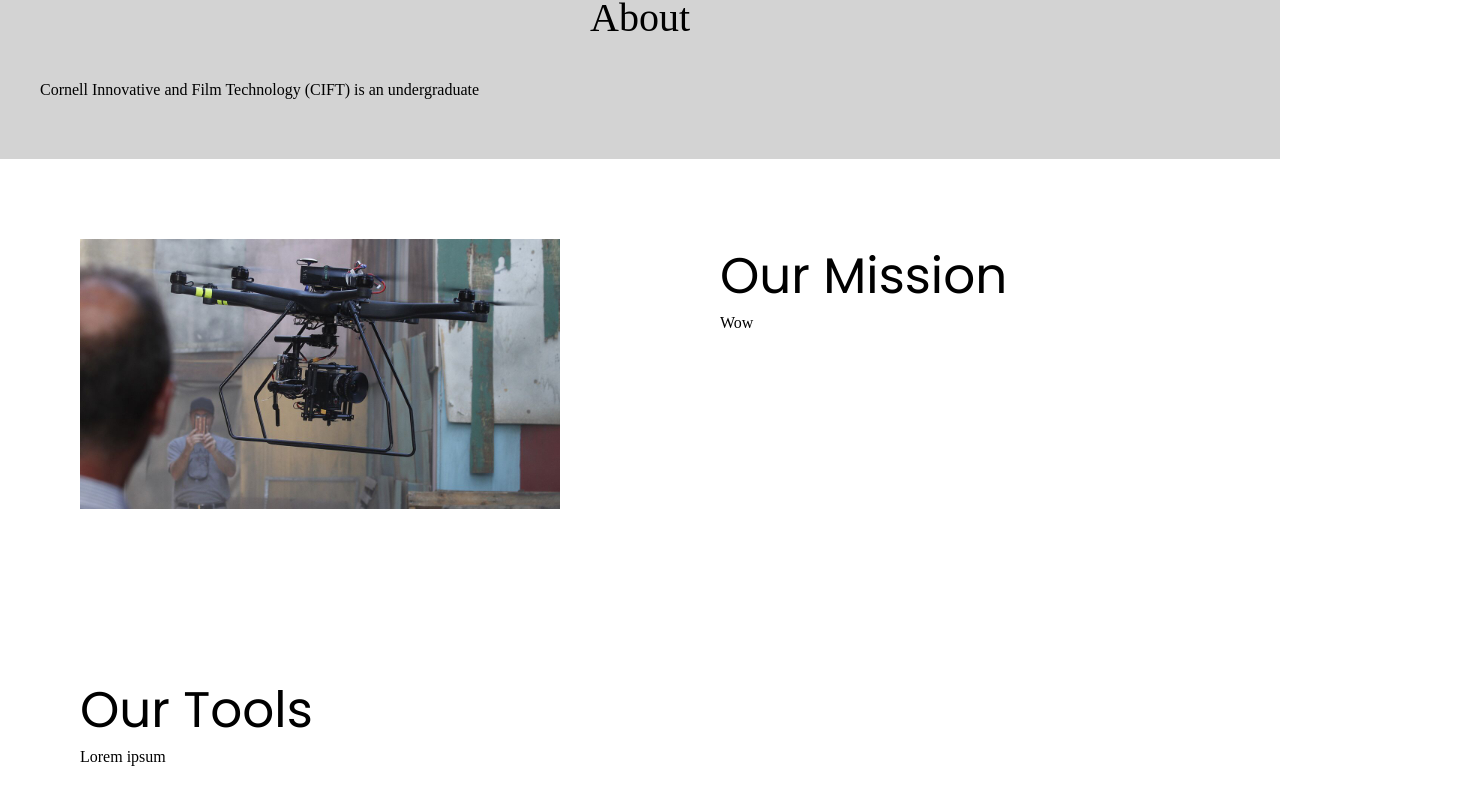
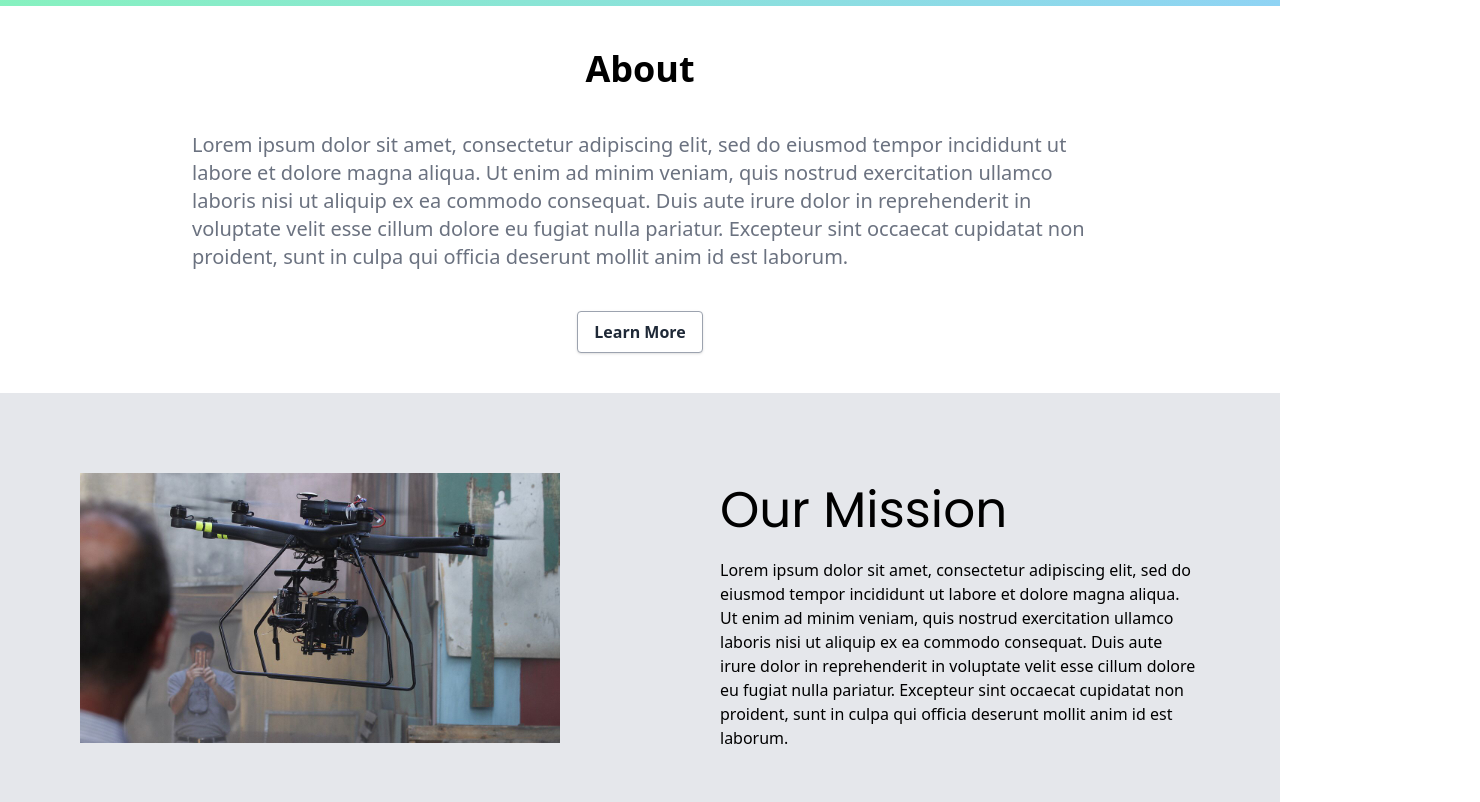
Before and after one commit to Cornell-IFT/ClubWebsite, a React (Create React App) app: page / in a window 1280 px wide. Shown: the part 638-1440 px from the top of the page, 1480 px wide, since content can reach past the window. Built offline with nearby package versions, Linux system fonts and the light colour scheme.

Commit message:
Tailwind update

```diff
--- a/package.json
+++ b/package.json
@@ -39,5 +39,8 @@
       "last 1 firefox version",
       "last 1 safari version"
     ]
+  },
+  "devDependencies": {
+    "tailwindcss": "^3.3.2"
   }
 }
--- a/src/App.css
+++ b/src/App.css
@@ -1,3 +1,9 @@
+@import "tailwindcss/base";
+
+@import "tailwindcss/components";
+
+@import "tailwindcss/utilities";
+
 body {
   overflow-x: hidden;
 }
--- a/src/components/TwoColumn.js
+++ b/src/components/TwoColumn.js
@@ -13,7 +13,7 @@ function TextColumn(props) {
   return (<div className="column">
     <div className="textbox">
       <div className="heading">{props.heading}</div>
-      <div> {props.text} </div>
+      <div style={{ marginTop: '10px' }}> {props.text} </div>
     </div>
   </div>)
 }
--- a/src/pages/Home.css
+++ b/src/pages/Home.css
@@ -1,10 +1,9 @@
 @import url('https://fonts.googleapis.com/css2?family=Poppins:wght@400;500;600;700&display=swap');
 
 .text-width {
-  padding-top: 20px;
-  padding-bottom: 20px;
+  padding-top: 80px;
+  padding-bottom: 80px;
   border-left: 100px;
   border-right: 100px;
   width: 100%;
-  background-color: lightgray
 }
--- a/src/pages/Home.js
+++ b/src/pages/Home.js
@@ -4,14 +4,24 @@ import TwoColumn from '../components/TwoColumn';
 
 const Home = () => {
   return (
-    <div className="home-container">
-      <div className="text-width">
-        <div style={{ textAlign: 'center', fontSize: '40px', margin: '40px 40px 40px 40px' }}>About</div>
-        <div style={{ fontSize: '16px', margin: '40px 40px 40px 40px' }}>Cornell Innovative and Film Technology (CIFT) is an undergraduate </div>
+    <div>
+      <div class="my-10 flex flex-col justify-center
+                items-center">
+        <h1 class="w-full mb-10 mt-0 text-4xl font-bold leading-tight text-primary text-center">
+          About
+        </h1>
+        <p class="w-full mb-10 text-lg font-normal text-gray-500 lg:text-xl sm:px-16 xl:px-48 dark:text-gray-400">
+          Lorem ipsum dolor sit amet, consectetur adipiscing elit, sed do eiusmod tempor incididunt ut labore et dolore magna aliqua. Ut enim ad minim veniam, quis nostrud exercitation ullamco laboris nisi ut aliquip ex ea commodo consequat. Duis aute irure dolor in reprehenderit in voluptate velit esse cillum dolore eu fugiat nulla pariatur. Excepteur sint occaecat cupidatat non proident, sunt in culpa qui officia deserunt mollit anim id est laborum.
+        </p>
+        <button class="bg-white hover:bg-gray-100 text-gray-800 font-semibold py-2 px-4 border border-gray-400 rounded shadow">
+          Learn More
+        </button>
       </div>
-      <TwoColumn heading="Our Mission" text="Wow" image="/drone.jpeg" left={true} />
-      <TwoColumn heading="Our Tools" text="Lorem ipsum" image="/logo_black.png" left={false} />
-      <TwoColumn heading="Our Projects" text="So cool" image="/5183000.jpg" left={true} />
+      <div class="bg-gray-200">
+        <TwoColumn heading="Our Mission" text="Lorem ipsum dolor sit amet, consectetur adipiscing elit, sed do eiusmod tempor incididunt ut labore et dolore magna aliqua. Ut enim ad minim veniam, quis nostrud exercitation ullamco laboris nisi ut aliquip ex ea commodo consequat. Duis aute irure dolor in reprehenderit in voluptate velit esse cillum dolore eu fugiat nulla pariatur. Excepteur sint occaecat cupidatat non proident, sunt in culpa qui officia deserunt mollit anim id est laborum." image="/drone.jpeg" left={true} />
+        <TwoColumn heading="Our Tools" text="Lorem ipsum dolor sit amet, consectetur adipiscing elit, sed do eiusmod tempor incididunt ut labore et dolore magna aliqua. Ut enim ad minim veniam, quis nostrud exercitation ullamco laboris nisi ut aliquip ex ea commodo consequat. Duis aute irure dolor in reprehenderit in voluptate velit esse cillum dolore eu fugiat nulla pariatur. Excepteur sint occaecat cupidatat non proident, sunt in culpa qui officia deserunt mollit anim id est laborum." image="/logo_black.png" left={false} />
+        <TwoColumn heading="Our Projects" text="Lorem ipsum dolor sit amet, consectetur adipiscing elit, sed do eiusmod tempor incididunt ut labore et dolore magna aliqua. Ut enim ad minim veniam, quis nostrud exercitation ullamco laboris nisi ut aliquip ex ea commodo consequat. Duis aute irure dolor in reprehenderit in voluptate velit esse cillum dolore eu fugiat nulla pariatur. Excepteur sint occaecat cupidatat non proident, sunt in culpa qui officia deserunt mollit anim id est laborum." image="/5183000.jpg" left={true} />
+      </div>
     </div>
   );
 };
--- /dev/null
+++ b/tailwind.config.js
@@ -0,0 +1,8 @@
+/** @type {import('tailwindcss').Config} */
+module.exports = {
+  content: ["./src/**/*.{js,jsx,ts,tsx}"],
+  theme: {
+    extend: {},
+  },
+  plugins: [],
+}
```
Also changed, not shown: 1 other file (tests, documents, lock files or other folders).
